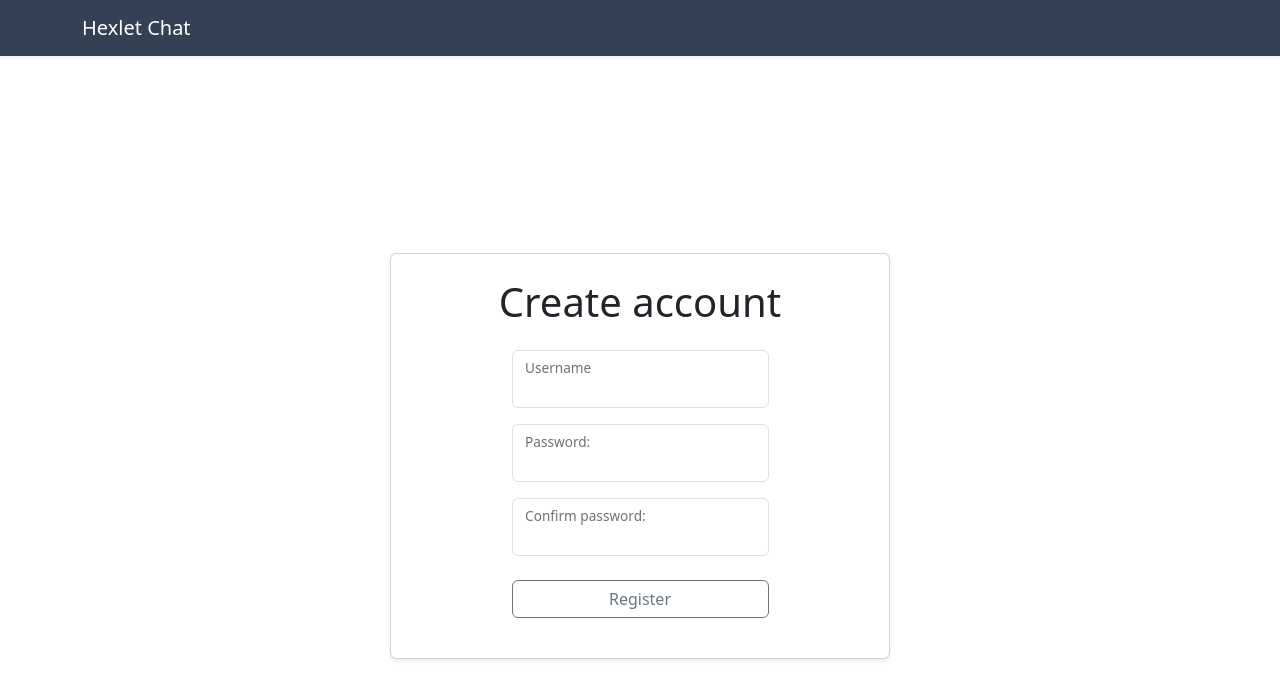
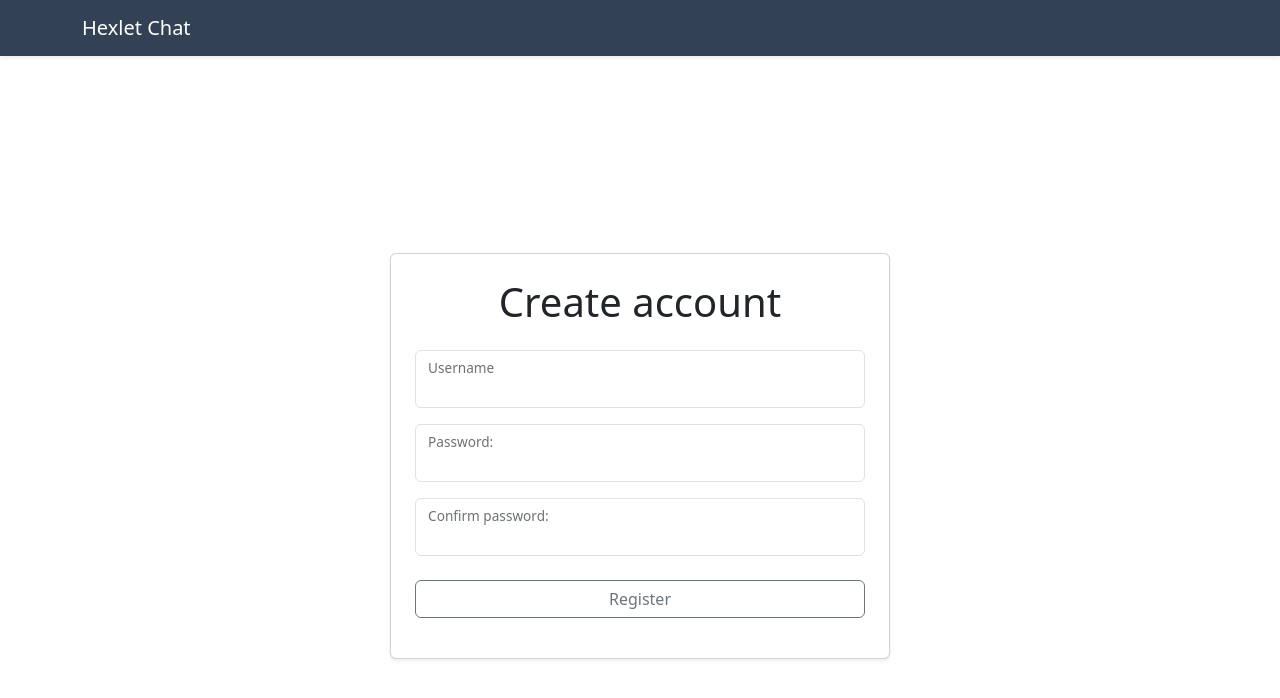
Before and after one commit to zuperRuslana/frontend-project-12, a React (Vite) app in the folder frontend/: page /signup in a window 1280 px wide. Shown: the top 698 px of the page. Built offline with nearby package versions, Linux system fonts and the light colour scheme; no server answers; what leo-profanity would draw is missing.

Commit message:
fixed translation issue

```diff
--- a/frontend/src/locales/ru.js
+++ b/frontend/src/locales/ru.js
@@ -43,7 +43,7 @@ export default {
        },
        errors: {
         unique: 'Должно быть уникальным',
-        error: 'Неверный логин или пароль',
+        error: 'Неверные имя пользователя или пароль',
         page_not_exists: 'Страница не найдена',
         go_to_chats: 'Но вы можете перейти на главную страницу',
         user_exists: 'Такой пользователь уже существует'
--- a/frontend/src/pages/SignUpPage.jsx
+++ b/frontend/src/pages/SignUpPage.jsx
@@ -50,10 +50,8 @@ const dispatch = useDispatch();
 }
   >
     {() => (
-    <div className="container text-center" >
-     <div className="row justify-content-center align-content-center h-100">
 
-      <Form className="col-md-auto">
+      <Form className="col-md-auto card-text">
         <div className="form-floating mb-3">
           <Field name="username" >
             {({field, meta})=>(
@@ -111,8 +109,7 @@ const dispatch = useDispatch();
 
         <button className="btn btn-outline-secondary w-100 mb-3" type="submit">{t('forms.signup')}</button>
       </Form>
-      </div>
-      </div>
+
     )}
   </Formik>
   </div>
--- a/frontend/src/validate.jsx
+++ b/frontend/src/validate.jsx
@@ -2,12 +2,9 @@ import * as Yup from 'yup';
 
  const SignInSchema = Yup.object().shape({
     username: Yup.string()
-    .min(3, 'validation.short')
-    .max(20, 'validation.long')
-    .required('Required'),
+    .required('validation.required'),
     password: Yup.string()
-    .min(6, 'validation.six')
-    .required('Required'),
+    .required('validation.required'),
 
 })
 
```
